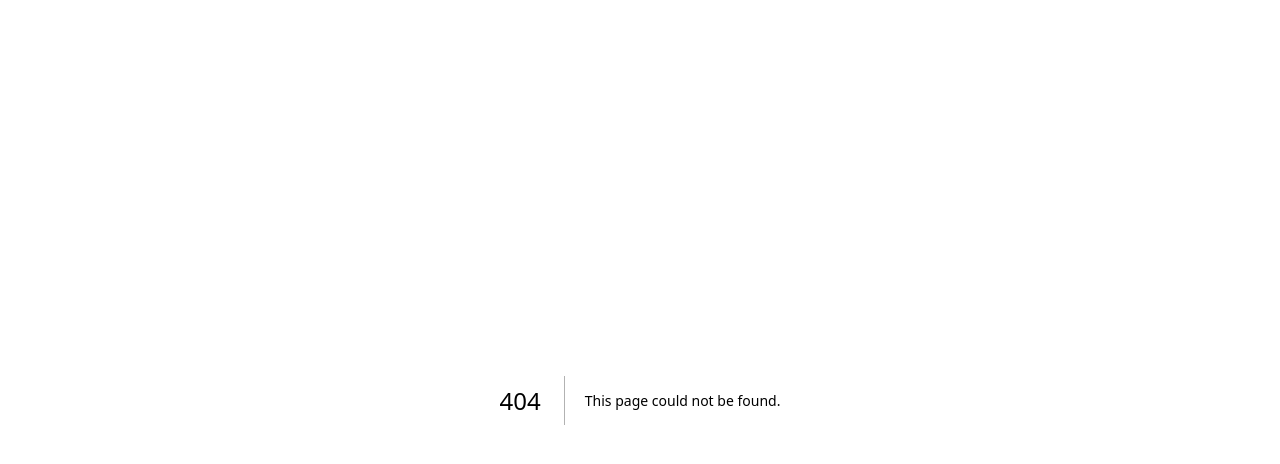
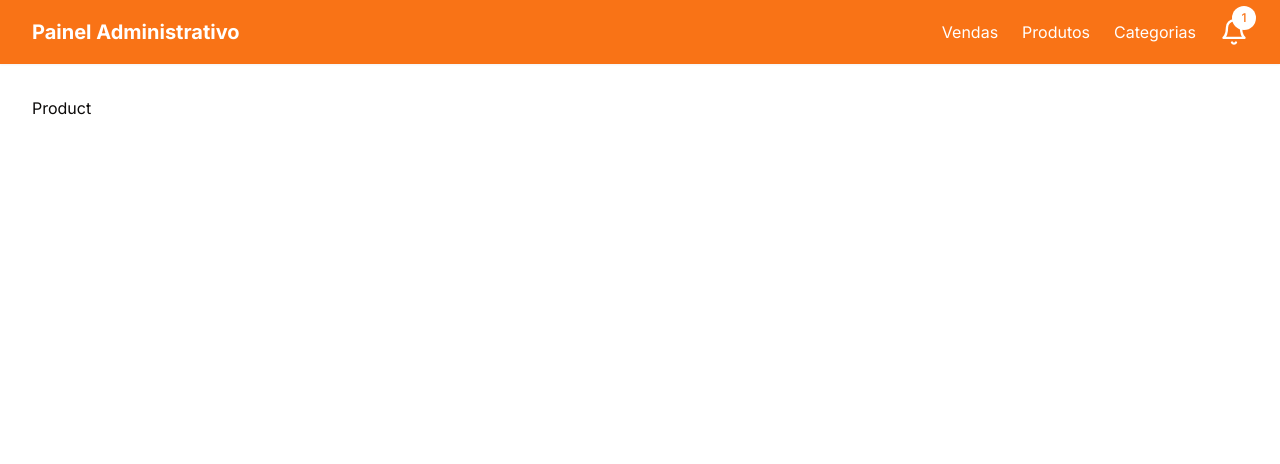
Before and after one commit to reisArthur2602/frontend-pizzaria, a Next.js app: page /dashboard/product in a window 1280 px wide. Before the commit this address had no page. Shown: the top 464 px of the page. Built offline with nearby package versions, Linux system fonts and the light colour scheme.

Commit message:
feat: add product route

```diff
--- /dev/null
+++ b/src/app/dashboard/product/page.tsx
@@ -0,0 +1,7 @@
+import React from "react";
+
+const Product = () => {
+  return <div>Product</div>;
+};
+
+export default Product;
--- a/src/app/dashboard/shared/contants/links.ts
+++ b/src/app/dashboard/shared/contants/links.ts
@@ -1,5 +1,5 @@
 export const LINKS_HEADER_DASHBOARD = [
   { path: "/dashboard/order", label: "Vendas" },
-  { path: "/dashboard/products", label: "Produtos" },
+  { path: "/dashboard/product", label: "Produtos" },
   { path: "/dashboard/category", label: "Categorias" },
 ];
```
